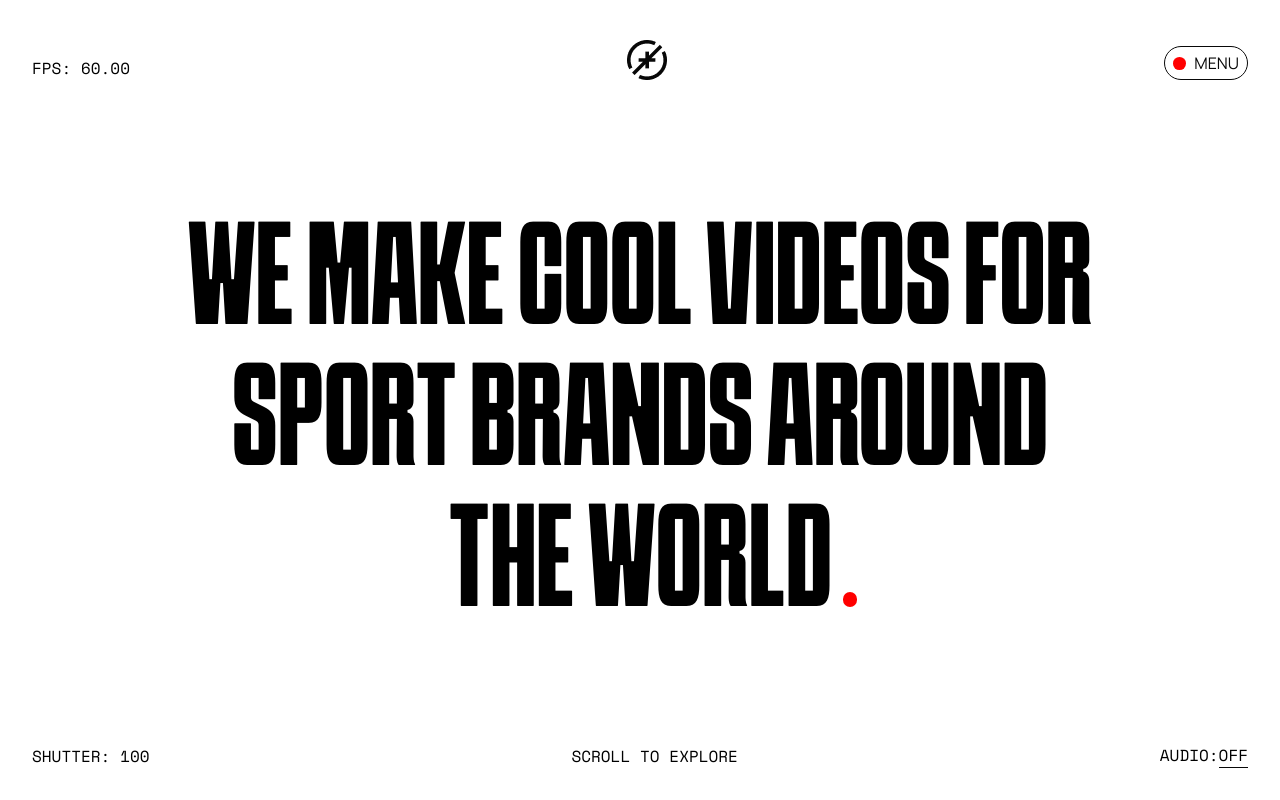
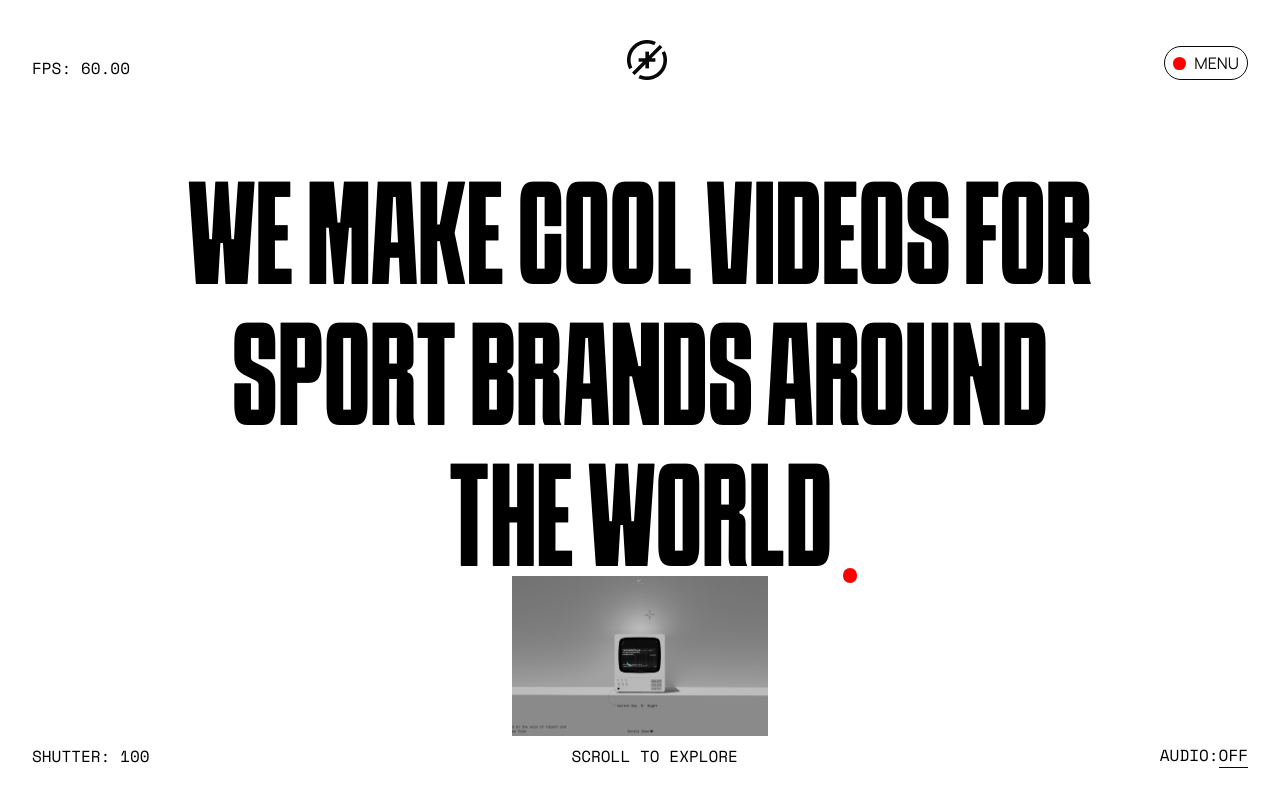
Before and after one commit to tariqyunusa/LVI_media, a Next.js app: page / in a window 1280 px wide. Shown: the top 800 px of the page. Built offline with nearby package versions, Linux system fonts and the light colour scheme.

Commit message:
UI: added scale animation on infused section

```diff
--- a/app/layout.js
+++ b/app/layout.js
@@ -3,6 +3,7 @@ import "./globals.css";
 import ClientWrapper from "./components/ClientWrapper";
 import Header from "./components/Header";
 import localFont from 'next/font/local'
+import Footer from "./sections/Footer";
 
 const spaceMono = Space_Mono({
   variable: "--font-space-mono",
@@ -34,6 +35,7 @@ export default function RootLayout({ children }) {
       <body className={`${spaceMono.variable} ${manrope.variable} ${schabo.variable}`}>
         <Header />
        <ClientWrapper> {children}</ClientWrapper>
+       <Footer />
       </body>
     </html>
   );
--- a/app/page.js
+++ b/app/page.js
@@ -1,16 +1,19 @@
 "use client"
 import Image from "next/image";
 import styles from "./page.module.css";
-import { useState } from "react";
+import { useLayoutEffect, useState } from "react";
 import Infused from "./sections/Infused";
 import About from "./sections/About";
 import Services from "./sections/Services";
 import Marquee from "./components/Marquee";
-import Footer from "./sections/Footer";
+
+
 
 
 export default function Home() {
   const [audio, setAudio] = useState("off")
+
+
   return (
    <>
    <section className={styles.hero}>
@@ -29,7 +32,6 @@ export default function Home() {
     <About />
     <Services />
     <Marquee />
-    <Footer />
    </>
   );
 }
--- a/app/page.module.css
+++ b/app/page.module.css
@@ -24,6 +24,7 @@
     text-transform: uppercase;
     position: relative;
     line-height: 1.1;
+    padding-bottom: 5rem;
 }
 .hero__headline span{
     width: 0.9rem;
@@ -32,7 +33,7 @@
     border-radius: 50%;
     display: block;
     position: absolute;
-    bottom: 2rem;
+    bottom: 6rem;
     right: 16.125rem;
 }
 .hero__footer{
--- a/app/sections/Infused.jsx
+++ b/app/sections/Infused.jsx
@@ -1,9 +1,47 @@
-import Image from "next/image"
-import Styles from "../styles/sections/Infused.module.css"
-export default function Infused () {
-    return(
-        <section className={Styles.infused}>
-            <Image src='/infused.png' fill alt="Infused section image"/>
-        </section>
-    )
+"use client"
+import { useLayoutEffect, useRef } from "react";
+import Image from "next/image";
+import gsap from "gsap";
+import ScrollTrigger from "gsap/ScrollTrigger";
+import Styles from "../styles/sections/Infused.module.css";
+
+export default function Infused() {
+  const imageRef = useRef(null);
+
+  useLayoutEffect(() => {
+    gsap.registerPlugin(ScrollTrigger);
+
+    const ctx = gsap.context(() => {
+      gsap.set(imageRef.current, {
+        scale: 0.2,
+        yPercent: -68,
+      });
+
+      gsap.to(imageRef.current, {
+        scale: 1,
+        yPercent: 0,
+        ease: "power2.out",
+        scrollTrigger: {
+          trigger: imageRef.current,
+          start: "top +=500px",
+          end: "top +=100px",
+          scrub: true,
+        },
+      });
+    });
+
+    return () => ctx.revert();
+  }, []);
+
+  return (
+    <section className={Styles.infused}>
+      <Image
+        src="/infused.png"
+        fill
+        alt="Infused section image"
+        className={Styles.infused__image}
+        ref={imageRef}
+      />
+    </section>
+  );
 }
```
